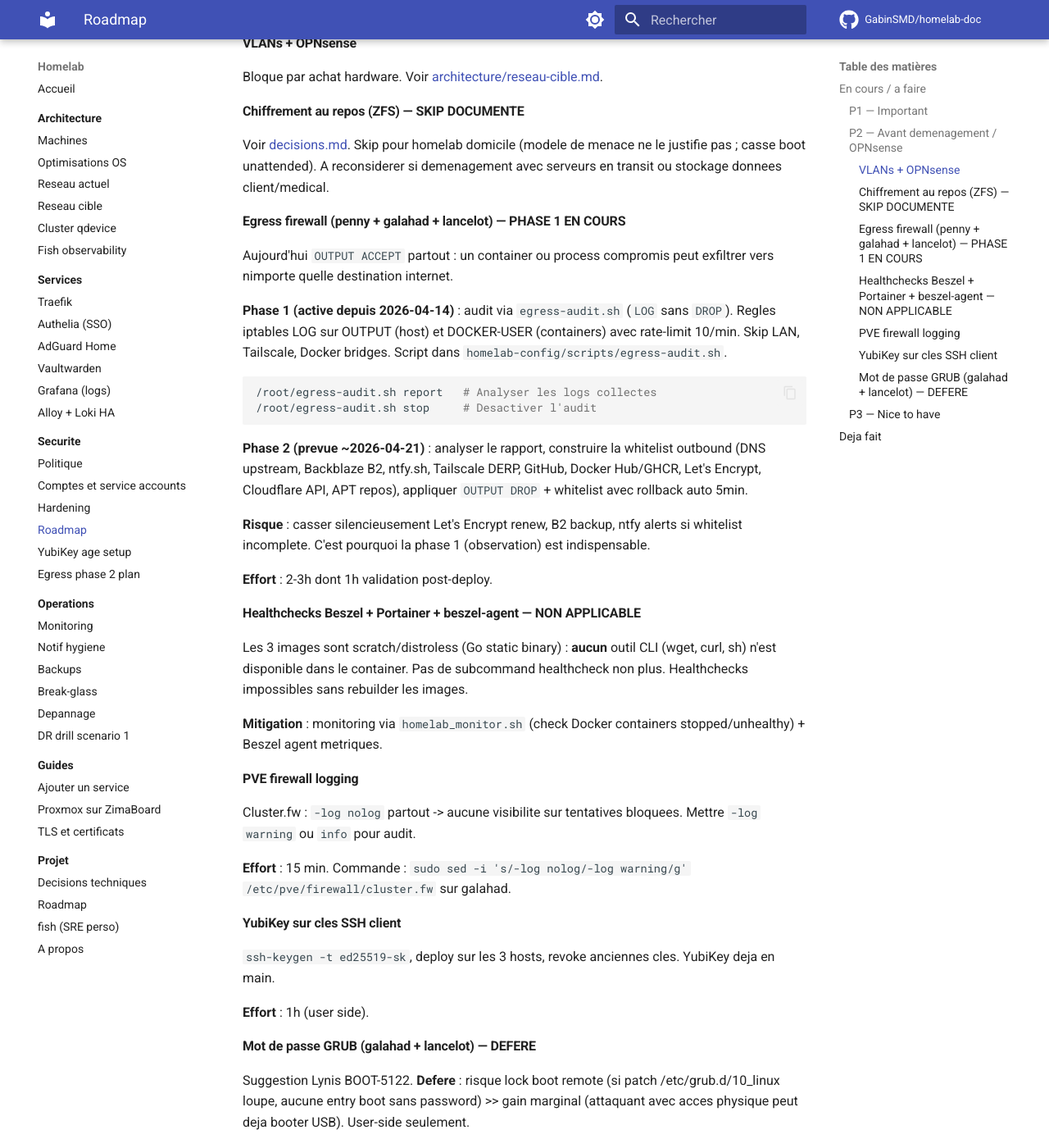
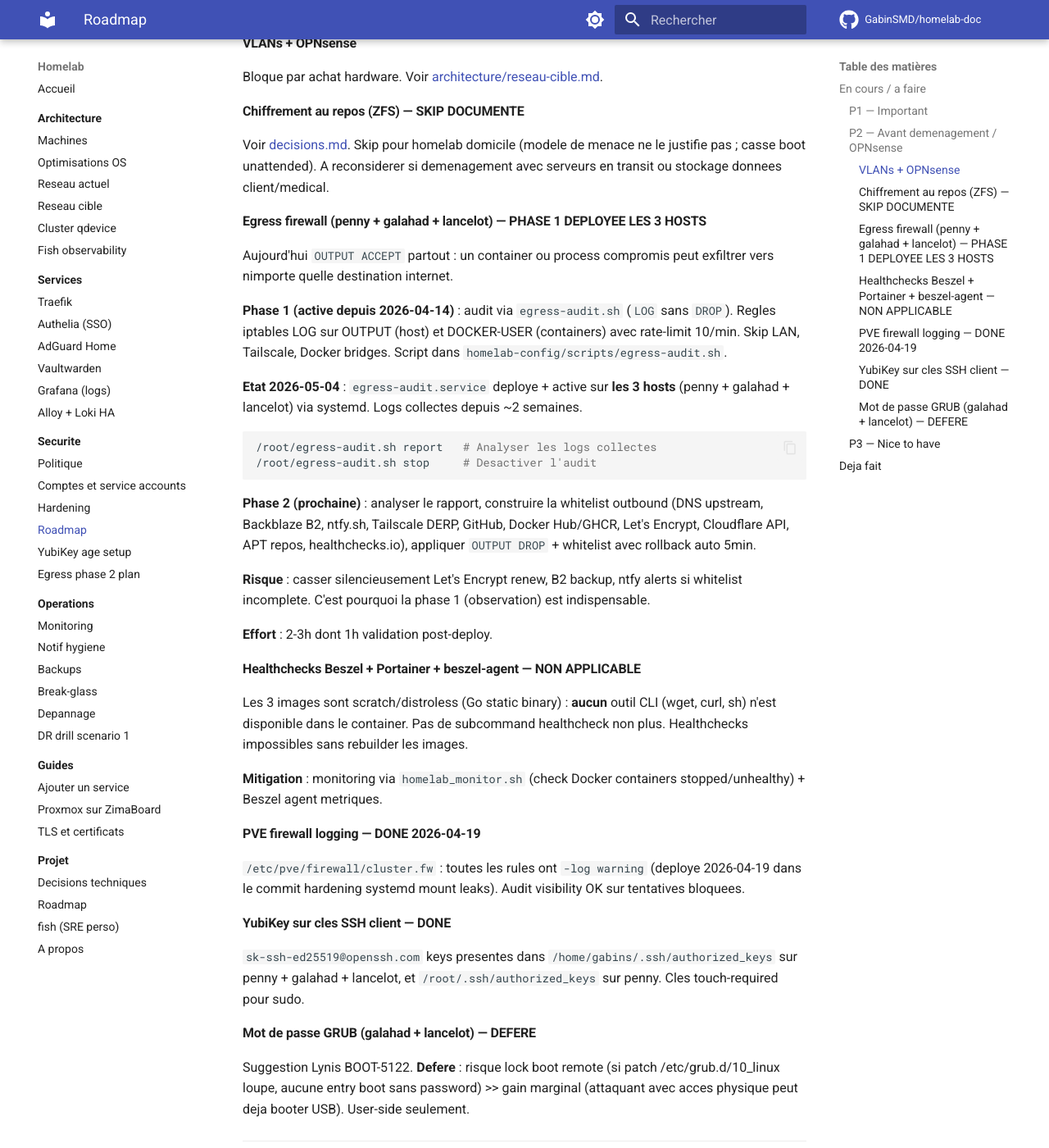
Before and after one commit to GabinSMD/homelab-doc, an MkDocs documentation site: the page built from docs/securite/roadmap.md, in a window 1280 px wide and 1400 px high, scrolled down 551 px. Shown: the whole window at 82% size. Built offline with MkDocs 1.6.1 and Material for MkDocs 9.7.7, drawn with Linux system fonts in a browser that asks for light colours; comment, search, counter and statistics services are not loaded; some of the changed text lies outside the part shown.

Commit message:
docs(securite): roadmap refresh 2026-05-04 — sync avec realite live
Audit live a montre que 4 items "a faire" etaient en fait deja deployes
mais la doc pas mise a jour :
- PVE firewall logging : DONE 2026-04-19 (toutes rules `-log warning`)
- Egress audit Phase 1 sur galahad+lancelot : DONE (egress-audit.service
  enabled sur les 3 hosts, logs ~2 semaines de collecte)
- YubiKey SSH client : DONE (sk-ssh-ed25519 keys sur les 3 hosts)
- Tailscale rename pve1/pve2 → galahad/lancelot : DONE (status confirme)

P3 ajout :
- TFA root@pam Proxmox (5 min UI manuel, MEDIUM ouvert audit secu)
- DR drill from cold (1/2 journee, vraie preuve chain DR end-to-end)

Phase 2 egress firewall : data Phase 1 collectee, ready a etre analysee
pour construire whitelist + appliquer OUTPUT DROP avec rollback 5min.

````diff
--- a/docs/securite/roadmap.md
+++ b/docs/securite/roadmap.md
@@ -1,6 +1,6 @@
 # Roadmap securite
 
-Etat au **2026-04-16**. Priorite : `impact / effort`.
+Etat au **2026-05-04** (refresh post-audit live). Priorite : `impact / effort`.
 
 > Pour la doctrine (threat model, politique credentials) : [politique.md](politique.md).
 > Pour les implementations (sysctl, firewall, SSH) : [hardening.md](hardening.md).
@@ -25,7 +25,7 @@
 
 Voir [decisions.md](../projet/decisions.md). Skip pour homelab domicile (modele de menace ne le justifie pas ; casse boot unattended). A reconsiderer si demenagement avec serveurs en transit ou stockage donnees client/medical.
 
-#### Egress firewall (penny + galahad + lancelot) — PHASE 1 EN COURS
+#### Egress firewall (penny + galahad + lancelot) — PHASE 1 DEPLOYEE LES 3 HOSTS
 
 Aujourd'hui `OUTPUT ACCEPT` partout : un container ou process compromis peut exfiltrer vers nimporte quelle destination internet.
 
@@ -33,12 +33,14 @@
 Regles iptables LOG sur OUTPUT (host) et DOCKER-USER (containers) avec rate-limit 10/min.
 Skip LAN, Tailscale, Docker bridges. Script dans `homelab-config/scripts/egress-audit.sh`.
 
+**Etat 2026-05-04** : `egress-audit.service` deploye + active sur **les 3 hosts** (penny + galahad + lancelot) via systemd. Logs collectes depuis ~2 semaines.
+
 ```bash
 /root/egress-audit.sh report   # Analyser les logs collectes
 /root/egress-audit.sh stop     # Desactiver l'audit
 ```
 
-**Phase 2 (prevue ~2026-04-21)** : analyser le rapport, construire la whitelist outbound (DNS upstream, Backblaze B2, ntfy.sh, Tailscale DERP, GitHub, Docker Hub/GHCR, Let's Encrypt, Cloudflare API, APT repos), appliquer `OUTPUT DROP` + whitelist avec rollback auto 5min.
+**Phase 2 (prochaine)** : analyser le rapport, construire la whitelist outbound (DNS upstream, Backblaze B2, ntfy.sh, Tailscale DERP, GitHub, Docker Hub/GHCR, Let's Encrypt, Cloudflare API, APT repos, healthchecks.io), appliquer `OUTPUT DROP` + whitelist avec rollback auto 5min.
 
 **Risque** : casser silencieusement Let's Encrypt renew, B2 backup, ntfy alerts si whitelist incomplete. C'est pourquoi la phase 1 (observation) est indispensable.
 
@@ -50,17 +52,13 @@
 
 **Mitigation** : monitoring via `homelab_monitor.sh` (check Docker containers stopped/unhealthy) + Beszel agent metriques.
 
-#### PVE firewall logging
+#### PVE firewall logging — DONE 2026-04-19
 
-Cluster.fw : `-log nolog` partout -> aucune visibilite sur tentatives bloquees. Mettre `-log warning` ou `info` pour audit.
+`/etc/pve/firewall/cluster.fw` : toutes les rules ont `-log warning` (deploye 2026-04-19 dans le commit hardening systemd mount leaks). Audit visibility OK sur tentatives bloquees.
 
-**Effort** : 15 min. Commande : `sudo sed -i 's/-log nolog/-log warning/g' /etc/pve/firewall/cluster.fw` sur galahad.
+#### YubiKey sur cles SSH client — DONE
 
-#### YubiKey sur cles SSH client
-
-`ssh-keygen -t ed25519-sk`, deploy sur les 3 hosts, revoke anciennes cles. YubiKey deja en main.
-
-**Effort** : 1h (user side).
+`sk-ssh-ed25519@openssh.com` keys presentes dans `/home/gabins/.ssh/authorized_keys` sur penny + galahad + lancelot, et `/root/.ssh/authorized_keys` sur penny. Cles touch-required pour sudo.
 
 #### Mot de passe GRUB (galahad + lancelot) — DEFERE
 
@@ -73,8 +71,10 @@
 - HIDS (Wazuh / CrowdSec une fois dispo Trixie).
 - Bastion SSH LXC — Tailscale SSH couvre deja 80%.
 - IDS reseau (Suricata / Zeek) — a considerer une fois OPNsense stable.
-- Renommer Tailscale hosts `pve1`/`pve2` → `galahad`/`lancelot` (UI Tailscale, user side).
+- ~~Renommer Tailscale hosts `pve1`/`pve2` → `galahad`/`lancelot`~~ DONE (`tailscale status` confirme).
 - Symlink `/vmlinuz` (Lynis KRNL-5788, cosmetique).
+- TFA root@pam Proxmox (UI Datacenter → Permissions → Two Factor, 5 min user side).
+- DR drill from cold — restore B2 + sops sur Pi neuf, chronometrage. Seule preuve reelle que la chain DR fonctionne end-to-end (memory `project_security_audit_20260419` : "Restore backup test reel — Non audite").
 
 ---
 
````
